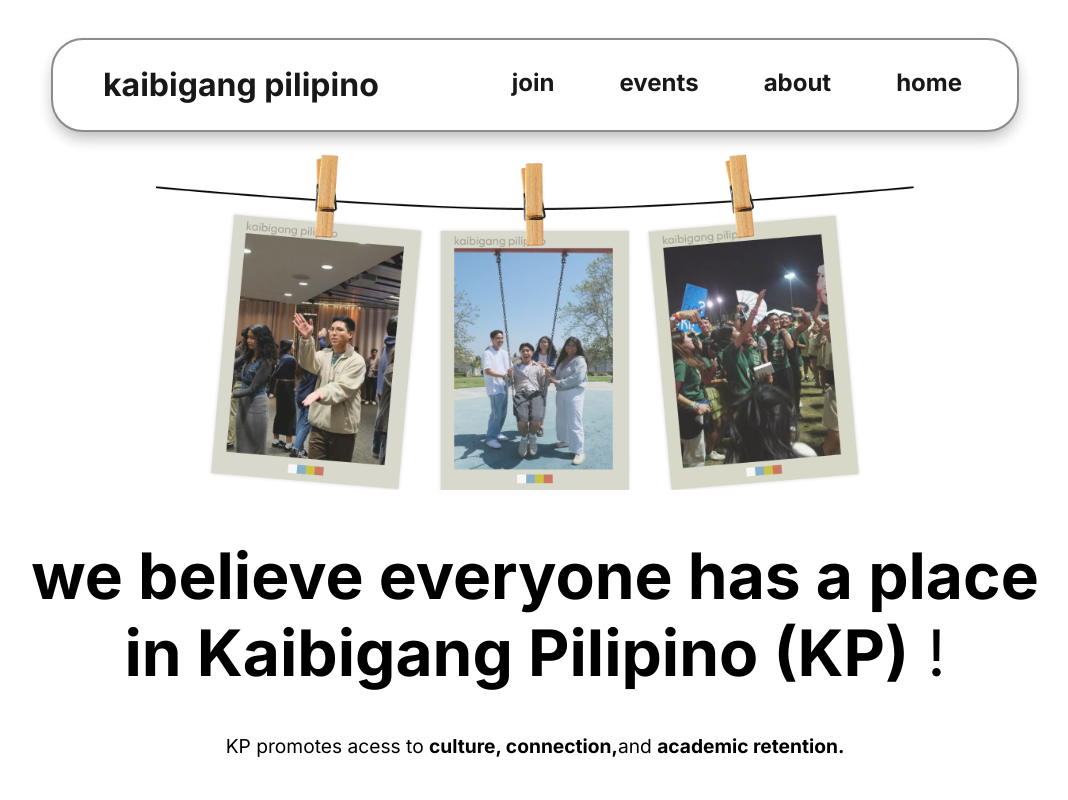
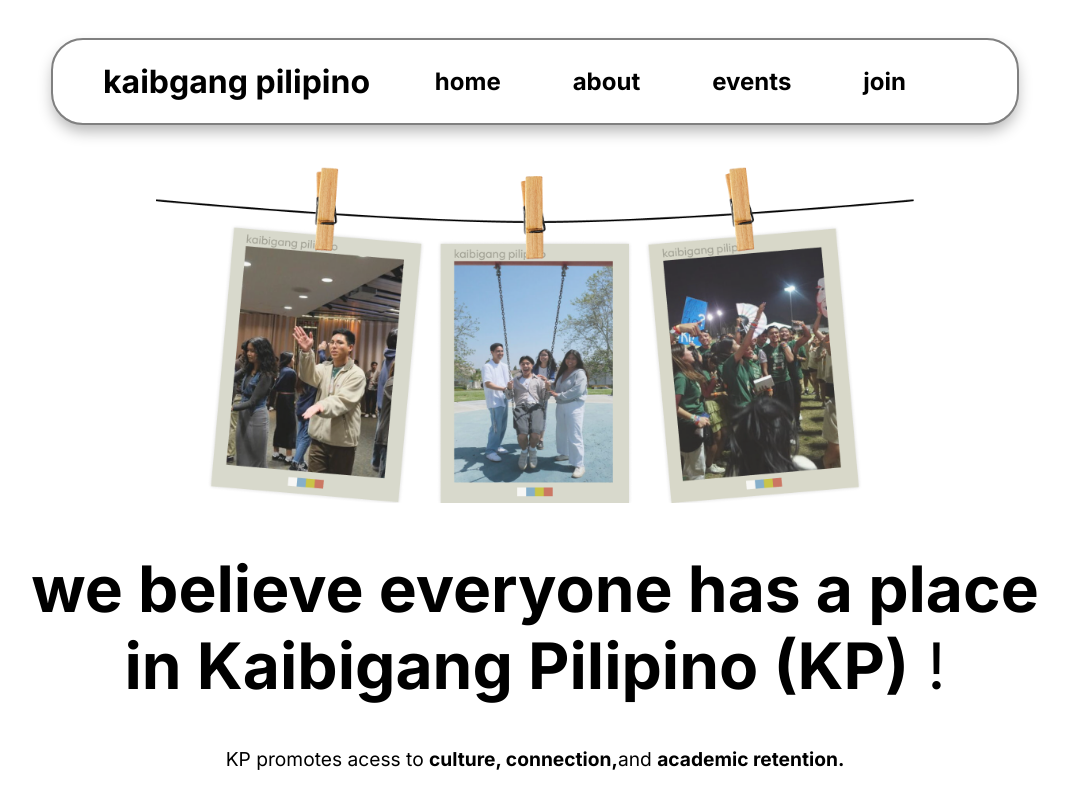
Before and after one commit to a2jensen/KP-Website, a Next.js app: page / in a window 1280 px wide. Shown: the top 800 px of the page, without its empty margins (105-1173 px from the left). Built offline with nearby package versions, Linux system fonts and the light colour scheme; no server answers.

Commit message:
Finished about 3/4 of the navbar

```diff
--- a/app/layout.tsx
+++ b/app/layout.tsx
@@ -18,7 +18,6 @@ export default function RootLayout({
   return (
     <html lang="en">
       <body className={inter.className}>
-        <Navbar />
         {children}
         <Footer />
         </body>
--- a/app/page.tsx
+++ b/app/page.tsx
@@ -6,16 +6,17 @@ import Carousel from "../components/homePage/carousel/carousel/carousel";
 import Summary from "../components/homePage/carousel/summary/summary";
 import EventsLayout from "../components/homePage/carousel/eventslayout/eventslayout";
 import Footer from "../components/homePage/carousel/footer/footer";
+import Nav from "../components/nav/nav"
 
 
 export default async function Home() {
   return (
     <main className={styles.main}>
-     <Title />
-     <Carousel />
-     <Summary />
-     <EventsLayout />
-     <Footer />
+      <Nav />
+      <Title />
+      <Carousel />
+      <Summary />
+      <EventsLayout />
     </main>
   );
 }
--- /dev/null
+++ b/components/nav/nav.jsx
@@ -0,0 +1,29 @@
+'use client';
+
+import React, { useState } from 'react'
+import styles from './nav.module.css'
+
+export default function Nav() {
+    // state to manage menu visibility
+    const [isMenuOpen, setIsMenuOpen] = useState(false);
+
+    // function to toggle menu visibility
+    const toggleMenu = () => {
+        setIsMenuOpen(!isMenuOpen);
+    }
+
+    return (
+        <main className={styles.container}>
+            <h1 className={styles.title}>kaibgang pilipino</h1>
+            <div className={styles.hamburger} onClick={toggleMenu}>
+                &#9776;
+            </div>
+            <ul className={`${styles.list} ${isMenuOpen ? styles.showMenu : ''}`}>
+                <li className = {styles.listElement}><a href="">home</a></li>
+                <li className = {styles.listElement}><a href="">about</a></li>
+                <li className = {styles.listElement}><a href="">events</a></li>
+                <li className = {styles.listElement}><a href="">join</a></li>
+            </ul>
+        </main>
+    )
+}
--- /dev/null
+++ b/components/nav/nav.module.css
@@ -0,0 +1,97 @@
+.container {
+    display: flex;
+    justify-content: space-between;
+    align-items: center;
+    background-color: white;
+    list-style-type: none;
+    border-radius: 30px;
+    margin: 40px 150px;
+    outline: 2px solid grey;
+    color: black;
+    box-shadow: 0 8px 15px rgba(0, 0, 0, 0.3);
+    position: relative;
+}
+
+.title {
+    margin-left: 50px;
+    font-weight: bolder;
+}
+
+.list {
+    display: flex;
+    margin-right: 50px;
+}
+
+.listElement {
+    list-style-type: none;
+    font-size: x-large;
+    margin-right: 50px;
+    padding: 10px;
+    font-weight: bold;
+    border: 1px solid transparent; /* Initial border is transparent */
+    transition: border 0.3s ease; /* Smooth transition effect */
+    border-radius: 20px;
+}
+
+.listElement a {
+    list-style-type: none;
+    border-radius: 200px;
+    text-decoration: none;
+    color: inherit;
+}
+
+.listElement:hover {
+    border-color: black;
+}
+
+.hamburger {
+    display: none;
+    font-size: 30px;
+    cursor: pointer;
+    margin-right: 20px;
+}
+
+@media (max-width: 768px) {
+    .container {
+        margin: 20px 100px;
+    }
+
+    .title {
+        font-size: large;
+        margin-right: 10px;
+    }
+
+    .list {
+        display:none;
+        flex-direction: column;
+        position: absolute;
+        top: 70px;
+        right: 20px;
+        background-color: white;
+        border: 1px solid grey;
+        border-radius: 10px;
+        box-shadow: 0 4px 8px rgba(0, 0, 0, 0.3);
+    }
+
+    /* Show the list when the menu is toggled */
+    .list.showMenu {
+        display: flex;
+    }
+
+    /* Display the hamburger menu icon */
+    .hamburger {
+        display: block;
+    }
+
+    /* Adjust list elements for mobile view */
+    .listElement {
+        margin: 10px 0;
+        text-align: center;
+    }
+
+    /* Adjust anchor tags for mobile view */
+    .listElement a {
+        display: block;
+        padding: 10px 20px;
+    }
+}
--- a/components/navbar/navbar.jsx
+++ b/components/navbar/navbar.jsx
@@ -4,14 +4,14 @@ import styles from './navbar.module.css'
 export default function Navbar() {
     return (
 
-        <div className={styles.navBarShape}>
+        <div className={styles.container}>
              <ul className = {styles.list}>
                 {/* <li className = {styles.listElementKP}><a href="">Kaibigang Pilipino</a></li> */}
-                <li className = {styles.listElementHome}><a href="">home</a></li>
-                <li className = {styles.listElementAbout}><a href="">about</a></li>
-                <li className = {styles.listElementEvents}><a href="">events</a></li>
+                <li className = {styles.listElement}><a href="">home</a></li>
+                <li className = {styles.listElement}><a href="">about</a></li>
+                <li className = {styles.listElement}><a href="">events</a></li>
                 <li className = {styles.listElementKP}><a href="">kaibigang pilipino</a></li>
-                <li className = {styles.listElementJoin}><a href="">join</a></li>
+                <li className = {styles.listElement}><a href="">join</a></li>
              </ul>
              {}
         </div>
--- a/components/navbar/navbar.module.css
+++ b/components/navbar/navbar.module.css
@@ -1,4 +1,4 @@
-.navBarShape{
+.container{
     min-height: 90px;
     opacity: .90;
     background-color: white;
@@ -38,10 +38,7 @@
     font-size: xx-large;
 }
 
-     .listElementHome,
-     .listElementJoin,
-     .listElementEvents,
-     .listElementAbout {
+.listElement {
     padding: 0px 10px 0 10px;
     display: inline;
     border: 20px;
@@ -55,3 +52,7 @@
     margin-top: 28px;
     margin-right: 45px;
 }
+
+.listElement:hover {
+    border-color: 1px solid black;
+}
```
Lines whose indentation alone changed are shown as unchanged.
